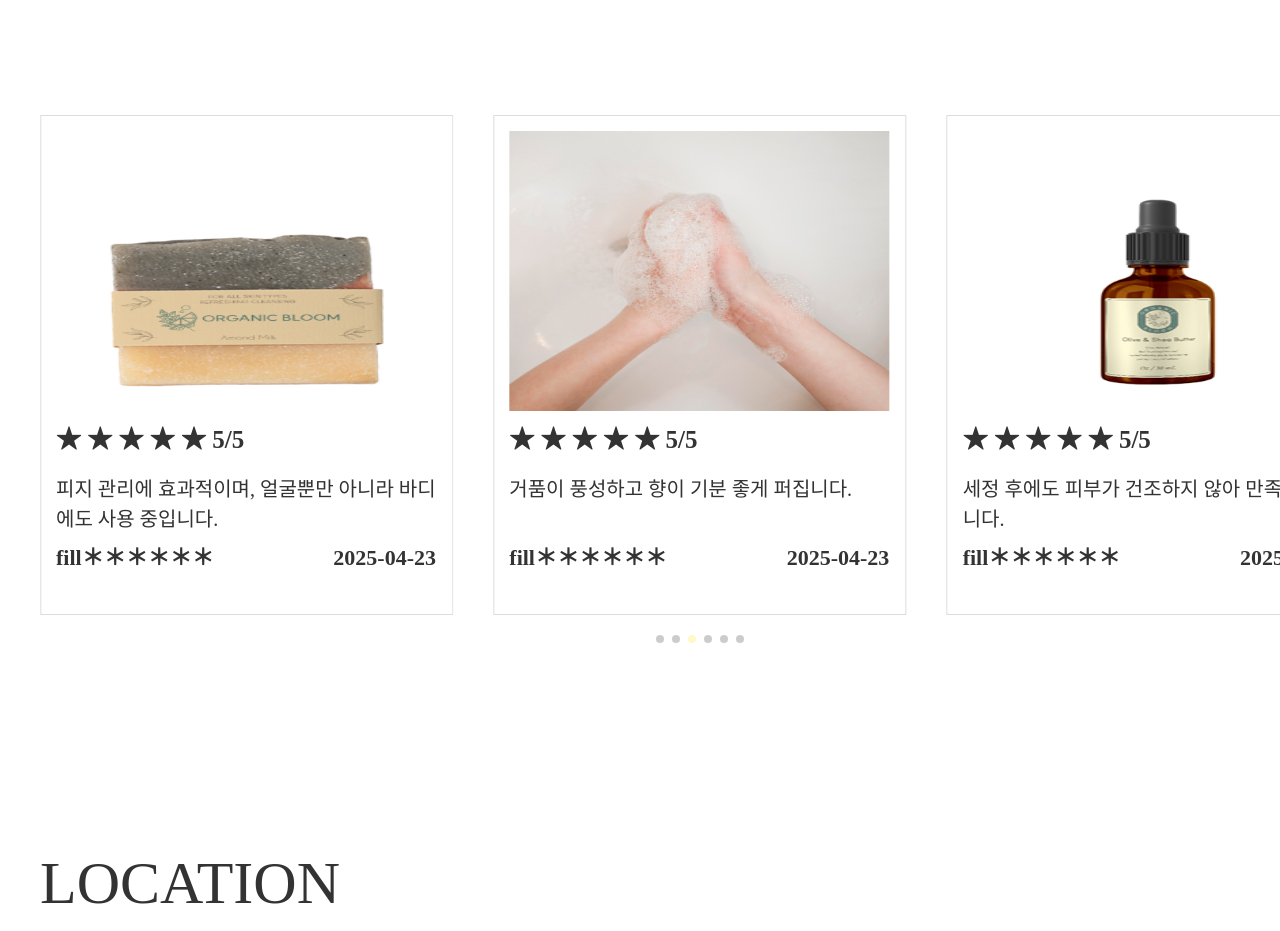
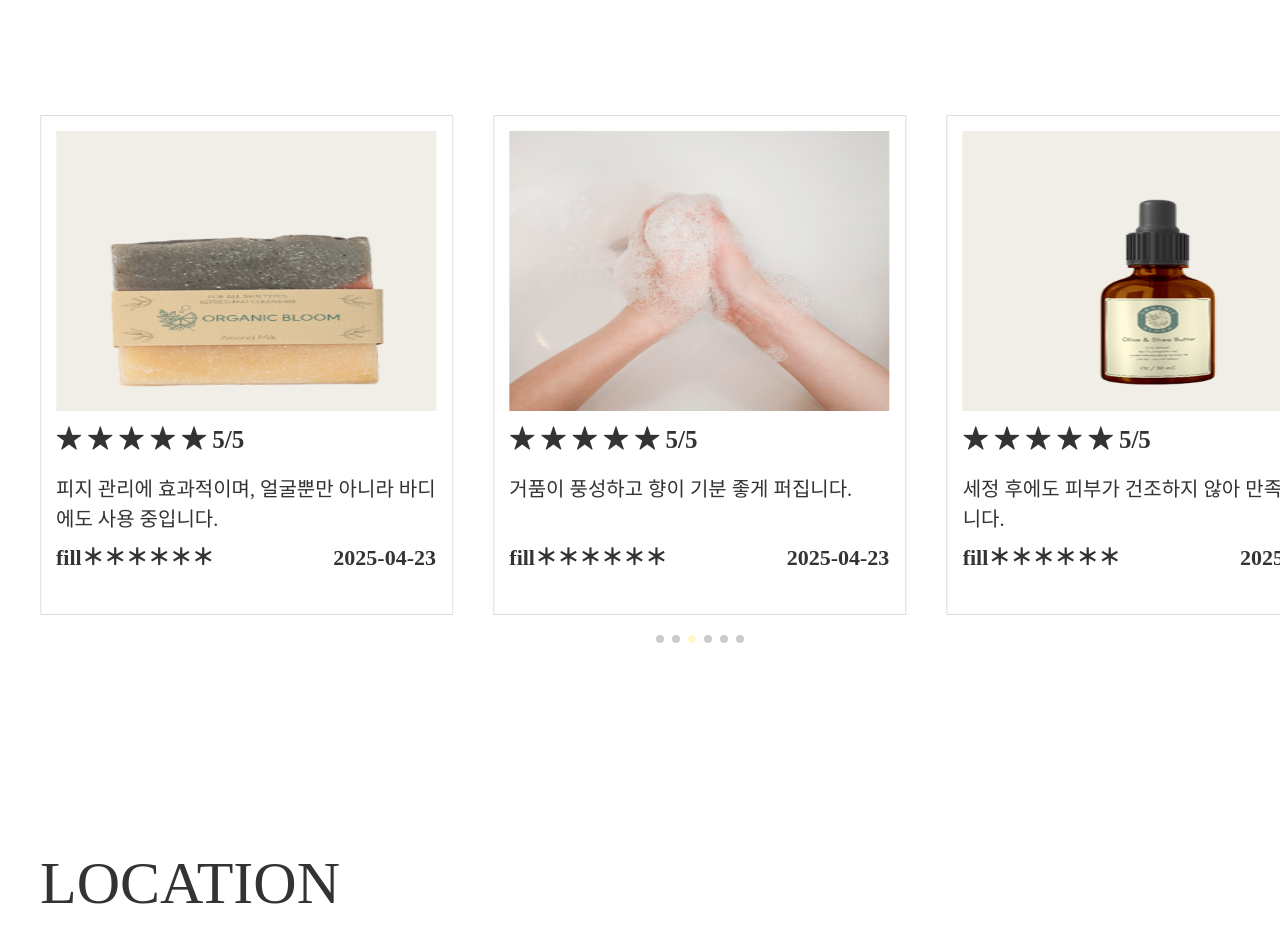
Before and after one commit to hyunjeong0118/organicbloom, a plain HTML site: page index.html in a window 1280 px wide. Shown: the part 10620-11551 px from the top of the page. Drawn offline with nearby package versions, Linux system fonts and the light colour scheme; a web font is replaced by a local one.

Commit message:
Update index.html

```diff
--- a/index.html
+++ b/index.html
@@ -794,7 +794,7 @@
         </div>
         <div class="swiper-slide">
           <!-- 400*500 / 박스 -->
-          <div class="review_image">
+          <div class="review_image re_bg">
             <!-- 350*300 / 리뷰사진 -->
             <img src="./image/products_soap1.png" alt="review">
           </div>
@@ -830,7 +830,7 @@
         </div>
         <div class="swiper-slide">
           <!-- 400*500 / 박스 -->
-          <div class="review_image">
+          <div class="review_image re_bg">
             <!-- 350*300 / 리뷰사진 -->
             <img src="./image/products_body2.png" alt="review">
           </div>
```
